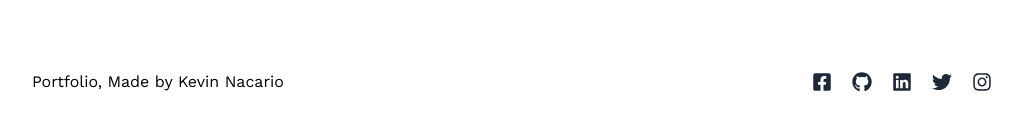
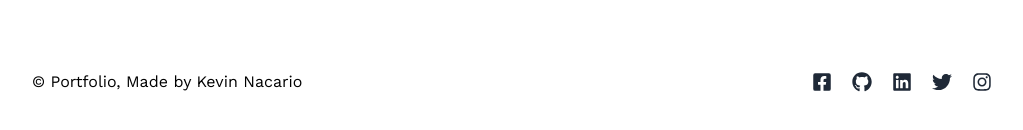
Before and after one commit to hitchcliff/kevinnacario.com, a React (Create React App) app: page / in a window 1280 px wide. Shown: the part 1556-1686 px from the top of the page, without its empty margins (128-1151 px from the left). Built offline with nearby package versions, Linux system fonts and the light colour scheme.

Commit message:
added copyright

```diff
--- a/src/app/Footer/Footer.tsx
+++ b/src/app/Footer/Footer.tsx
@@ -5,7 +5,7 @@ const svg = "text-gray-800 w-5 h-5 object-cover";
 export default function Footer() {
   return (
     <div className="w-3/4 m-auto flex flex-row items-center justify-between py-10">
-      <p>Portfolio, Made by Kevin Nacario</p>
+      <p>&copy; Portfolio, Made by Kevin Nacario</p>
       <ul className="flex flex-row gap-5">
         <li>
           <Link to="https://www.facebook.com/notkev1n/">
```
